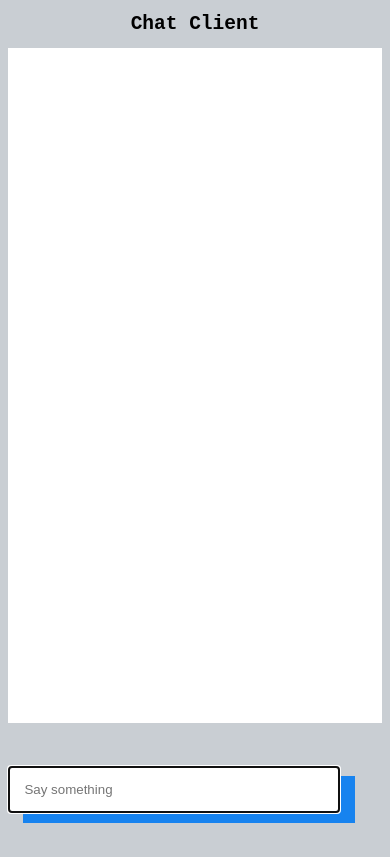
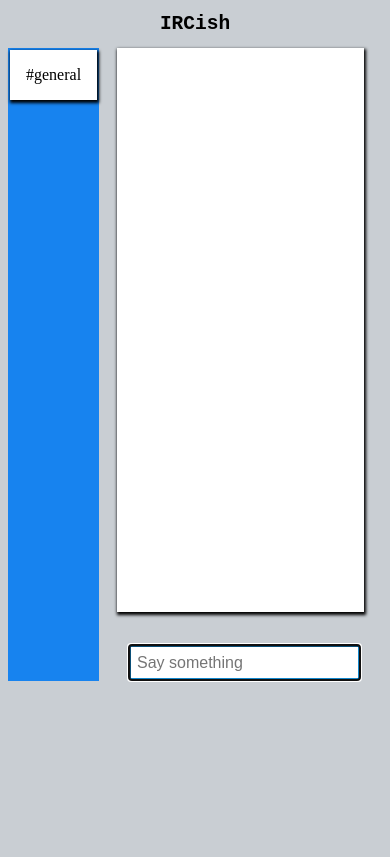
Before and after one commit to NeilBotelho/IRCish, a plain HTML site: page index.html in a window 390 px wide. Drawn offline with Linux system fonts and the light colour scheme.

Commit message:
Finalise UI for ircish frontend
This more or less be the final ui for the ircish app

```diff
--- a/index.html
+++ b/index.html
@@ -4,122 +4,27 @@
 		<meta content="width=device-width, initial-scale=1" name="viewport" />
 		<meta content="text/html;charset=utf-8" http-equiv="Content-Type">
 		<meta content="utf-8" http-equiv="encoding">
-		<title>Ws test</title>
-
+	    <link rel="stylesheet" type="text/css" href="./static/index.css" media="screen"/>
+		<title>UI test</title>
 	</head>
 	<body>
-		<h1 id="header" > Chat Client</h1>
-		<div class="message-div">
-			<p id="message-display"></p>
+
+		<h1 id="header" > IRCish</h1>
+		<div id="chat-client">
+			<div id=room-list>
+				<p id="general-room" class="room-name">#general</p>
+			</div>
+			<div id="current-room">
+				<div class="message-feed">
+					<div id="general-messages" class="message-display">
+						<p></p>
+					</div>
+				</div>
+				<div id="input-div">
+					<input type="text" id="input-field" placeholder="Say something" maxlength="250" rows=4s autofocus>
+				</div>
+			</div>
 		</div>
-		<div class="input-div">
-			<input type="text" id="input-field" placeholder="Say something" maxlength="250" rows=4s autofocus></input>
-		</div>
-		<style>
-			body,html{
-				height: 100%;
-				background-color:#c9ced3;
-			}
-			#header{
-			 	text-align:center;
-			 	font-family: monospace;
-			 	font-size:3vw;
-			}
-			.message-div{
-				height:50vh;
-				/*width:97vw;*/
-				margin:auto;
-				background-color:white;
-				overflow-y: scroll;
-				font-size: 1.1vw;
-			}
-
-			.input-div{
-				/*margin:auto;*/
-				float:left;
-				margin-top:5vh;
-				/*margin-right:3vh;*/
-				width:80%;
-			}
-			#input-field{
-				box-shadow: 15px 10px #1783ef;
-				width:100%;
-				padding:0.9rem;
-			}
-			#error{
-				color:red;
-			}
-			@media (max-width:600px){
-				#header{
-					font-size:5vw;
-				}
-				.message-div{
-					font-family:Helvetica;
-					font-size:5vw;
-					height:80vh;
-				}
-
-       	 	}
-
-		</style>
 	</body>
-
-	<script>
-		var connected=false
-		//Front end implementation
-		console.log(document.getElementById("a"))
-		messageBox=document.getElementById('message-display')
-		inputField=document.getElementById('input-field')
-		help="AVAILABLE COMMANDS:\n"+
-		"/join channelName : to join a channel(name must contain only lowercase letters and underscores and must begin with a letter)"
-
-		function displayError(){
-			alert("Error connecting to server")
-		}
-		function sendMessage(e){
-			// Update messageBox
-			let msg=e.target.value.trim()
-			if(msg=="/join"){
-				console.log("Joins")
-				// send join message
-			}
-			else if(msg=="/help"){
-				messageBox.innerText+=help
-			}
-			else{
-				if(ws.readyState != WebSocket.OPEN){
-					messageBox.innerText+="Not connected to server\n"
-				}
-				else{
-					//send message over socket
-					ws.send(e.target.value)
-				}
-			}
-			inputField.value=""
-		}
-
-		// Register input field onchange function
-		inputField.onchange=sendMessage
-
-		//Websockets implementation
-		var a="hello"
-		//Check if websockets are supported
-		if(!(window.WebSocket)){
-			alert("Websockets not supported in this browser")
-		}
-
-		// Create websocket and register handlers
-		ws = new WebSocket("ws://localhost:8000/ws");
-		ws.onerror=function(event){
-			displayError()
-		}
-		ws.onopen=function(event){
-			console.log("connected to server")
-		}
-		ws.onmessage=function(event){
-				messageBox.innerText+="\n"+event.data
-		}
-	</script>
-
-
+	     <script src="./static/script.js"></script>
 </html>
--- /dev/null
+++ b/static/index.css
@@ -0,0 +1,84 @@
+body,html{
+	height: 100%;
+	padding:0;
+	padding:0;
+	background-color:#c9ced3;
+}
+#header{
+ 	text-align:center;
+ 	font-family: monospace;
+ 	font-size:3vw;
+}
+#chat-client{
+	display:flex;
+	height:75vh;
+}
+#room-list{
+	width:30%;
+	background-color: #1783ef;
+	padding:0;
+}
+.room-name{
+	text-align: center;
+	padding:1rem;
+	margin: 2px;
+	font-size:2rem;
+	background-color: white;
+	box-shadow:1px 2px 3px 1px;
+}
+#current-room{
+	width:100%;
+	height:100%;
+	display: flex;
+	flex-direction: column;
+	/*justify-content: center;*/
+	align-items: center;
+}
+.message-feed{
+	--message-box-width:87%;
+	background-color: white;
+	box-shadow:1px 2px 3px 1px;
+	width:var(--message-box-width);
+	overflow-y: :scroll;
+	height: 90%;
+}
+.message-display{
+	padding-left:0.6rem;
+	font-size:1.2rem;
+	height: 100%;
+	overflow-x: scroll;
+}
+#input-div{
+	margin-top:2rem;
+}
+#input-field{
+	width:97%;
+	padding:0.4rem;
+	font-size:1rem;
+	border-width: 3px;
+	border-style: inset;
+	border-color: #1287cc;
+}
+
+.system-notification{
+	color:red;
+	font-weight: bold;
+}
+
+@media (max-width:600px){
+	#header{
+		font-size:5vw;
+	}
+	.message-feed{
+		font-family:Helvetica;
+		font-size:5vw;
+		height:80vh;
+	}
+	.room-name{
+		font-size:1rem;
+	}
+	#input-field{
+		width:95%;
+	}
+
+}
--- /dev/null
+++ b/static/script.js
@@ -0,0 +1,86 @@
+identified=false//check if we've identified with server only then allow sendmessage
+roomRegex=RegExp('[a-z\-]{3,10}')
+//Front end implementation
+messageBox=document.getElementById('general-messages')
+inputField=document.getElementById('input-field')
+help="AVAILABLE COMMANDS:\n"+
+"/join channelName : to join a channel(name must contain only lowercase letters and underscores and must begin with a letter)"
+
+function updateMessages(newline,classes=[]){
+	var newcontent = document.createElement('p');
+	newcontent.innerText = newline;
+	while (newcontent.firstChild) {
+		   messageBox.appendChild(newcontent.firstChild);
+	}
+	for(var c in classes){
+		newcontent.classList.add(c)
+	}
+}
+
+function sendMessage(e){
+	// Update messageBox
+	let msg=e.target.value.trim()
+	if(msg.substring(0,5)=="/join"){
+		tokens=msg.split(" ")
+		if (tokens.length!=2){
+			// updateMessages(e.target.value)
+			// return
+		}
+		else{
+			if(roomRegex.test(tokens[1])){
+				// ws.send(JSON.stringify({"opCode":1,"room":tokens[1]}))
+				console.log(tokens[1],tokens.length)
+			}
+			console.log(msg.split(" ")[1])
+			// send join message
+		}
+		console.log(tokens)
+	}
+	else if(msg=="/help"){
+		messageBox.innerText+=help
+	}
+	else{
+		if(ws.readyState != WebSocket.OPEN){
+			updateMessages("Not connected to server\n")
+		}
+		else{
+    		var newcontent = document.createElement('p');
+    		newcontent.innerText = e.target.value+"\n";
+    		while (newcontent.firstChild) {
+     		   messageBox.appendChild(newcontent.firstChild);
+    		}
+    		newcontent.id="hello"
+			// messageBox.innerText=e.target.value
+
+			//send message over socket
+			// ws.send(JSON.stringify({"opCode":2,"content":e.target.value}))
+			// console.log()
+		}
+	}
+	inputField.value=""
+}
+
+// Register input field onchange function
+inputField.onchange=sendMessage
+
+// Websockets implementation
+// Check if websockets are supported
+if(!(window.WebSocket)){
+	alert("Websockets not supported in this browser")
+}
+
+// Create websocket and register handlers
+ws = new WebSocket("ws://localhost:8000/ws");
+ws.onerror=function(event){
+	displayError()
+}
+ws.onopen=function(event){
+	console.log("connected to server")
+}
+ws.onmessage=function(event){
+	// console.log(event.data)
+		messageBox.innerText+="\n"+event.data
+}
+function displayError(){
+	alert("Error connecting to server")
+}
```
